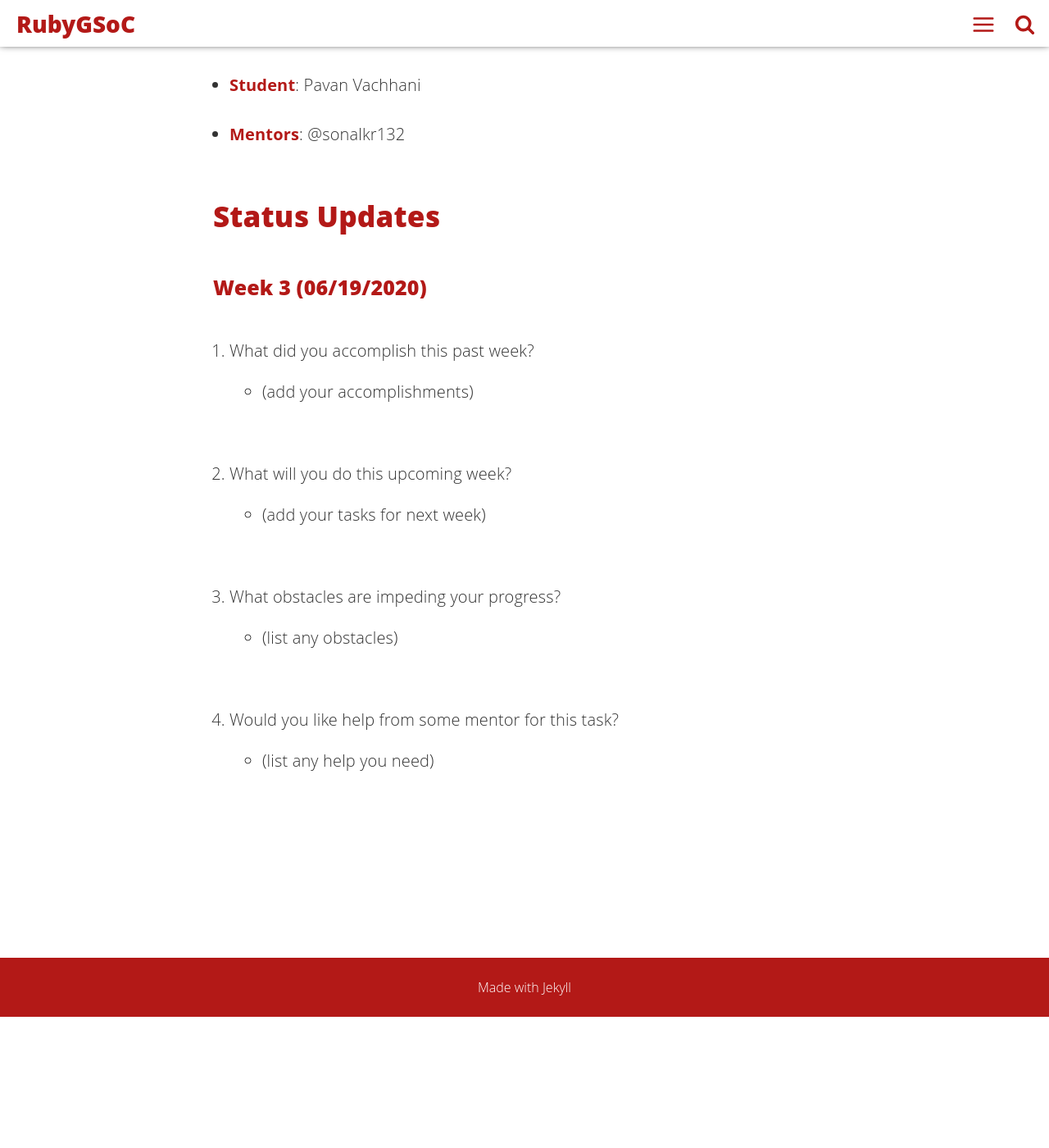
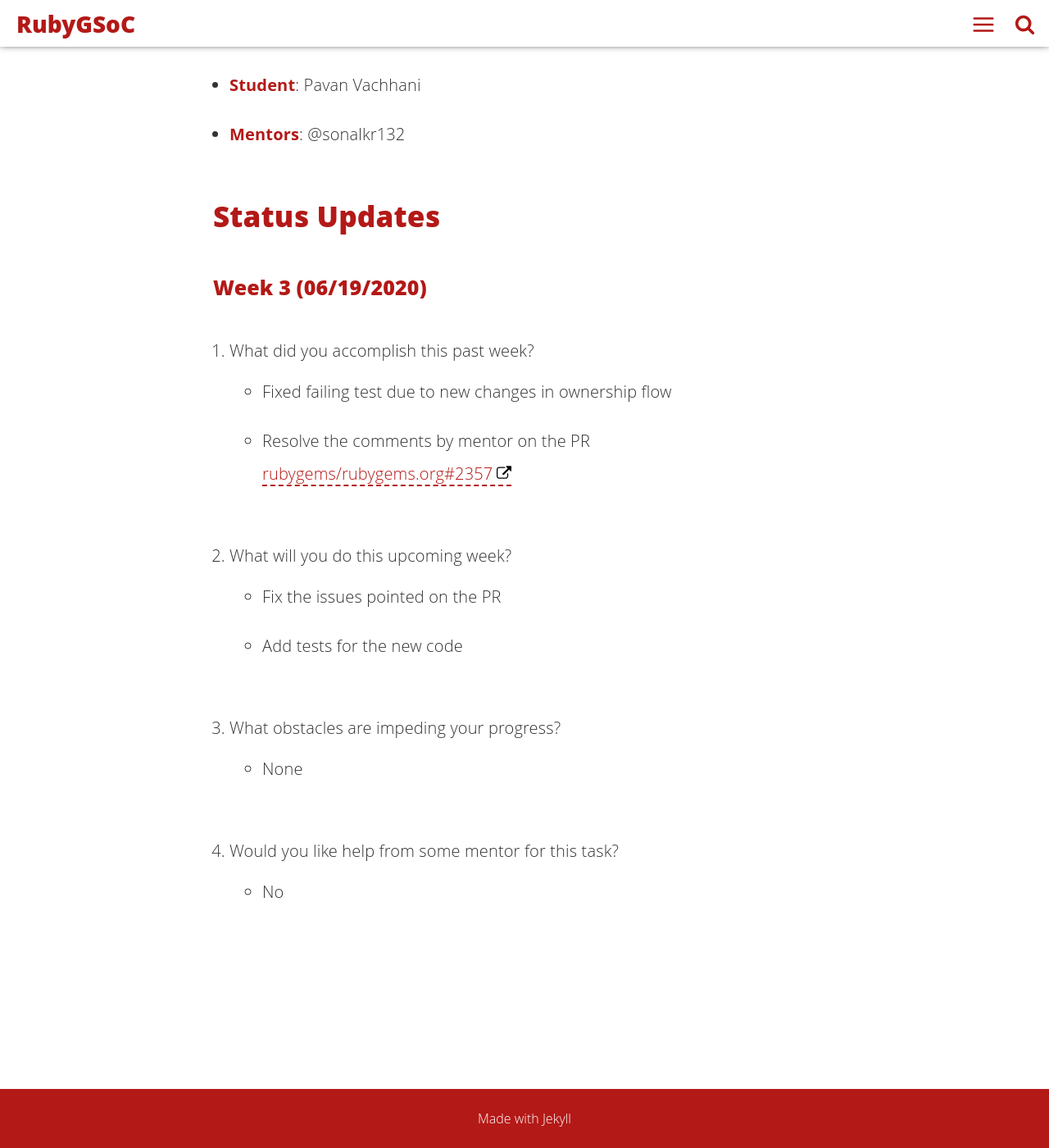
Before and after one commit to rubygsoc/rubygsoc.github.io, a Jekyll site: the page built from _posts/2020-06-11-add-gem-owner-add-and-remove-in-web-ui-of-rubygems.org.md, in a window 1280 px wide and 1400 px high, scrolled down 1380 px. Shown: the whole window at 82% size. Built offline with Jekyll 4.4.1, drawn with Linux system fonts in a browser that asks for light colours; before the commit the page ends 2620 px from its top, so only the background shows below that.

Commit message:
Added Updates for Week 3 (19/06/2020) (#6)

```diff
--- a/_posts/2020-06-11-add-gem-owner-add-and-remove-in-web-ui-of-rubygems.org.md
+++ b/_posts/2020-06-11-add-gem-owner-add-and-remove-in-web-ui-of-rubygems.org.md
@@ -28,13 +28,15 @@ We are also hoping to add a new flow for ownership transfers, where users can ma
 ### Week 3 (06/19/2020)
 
 1. What did you accomplish this past week?
-    - (add your accomplishments)
+    - Fixed failing test due to new changes in ownership flow
+    - Resolve the comments by mentor on the PR [rubygems/rubygems.org#2357](https://github.com/rubygems/rubygems.org/pull/2357)
 
 1. What will you do this upcoming week?
-    - (add your tasks for next week)
+    - Fix the issues pointed on the PR
+    - Add tests for the new code
 
 1. What obstacles are impeding your progress?
-    - (list any obstacles)
+    - None
 
 1. Would you like help from some mentor for this task?
-    - (list any help you need)
+    - No
```
